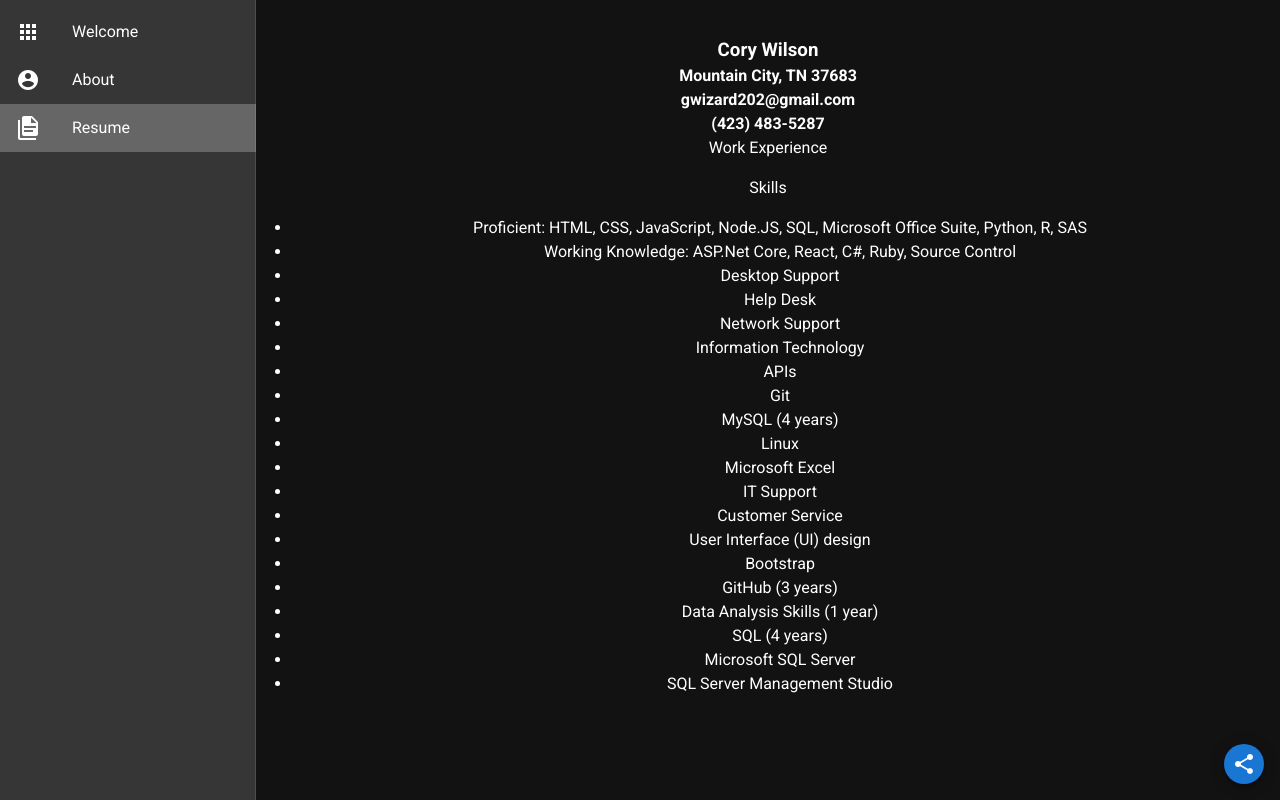
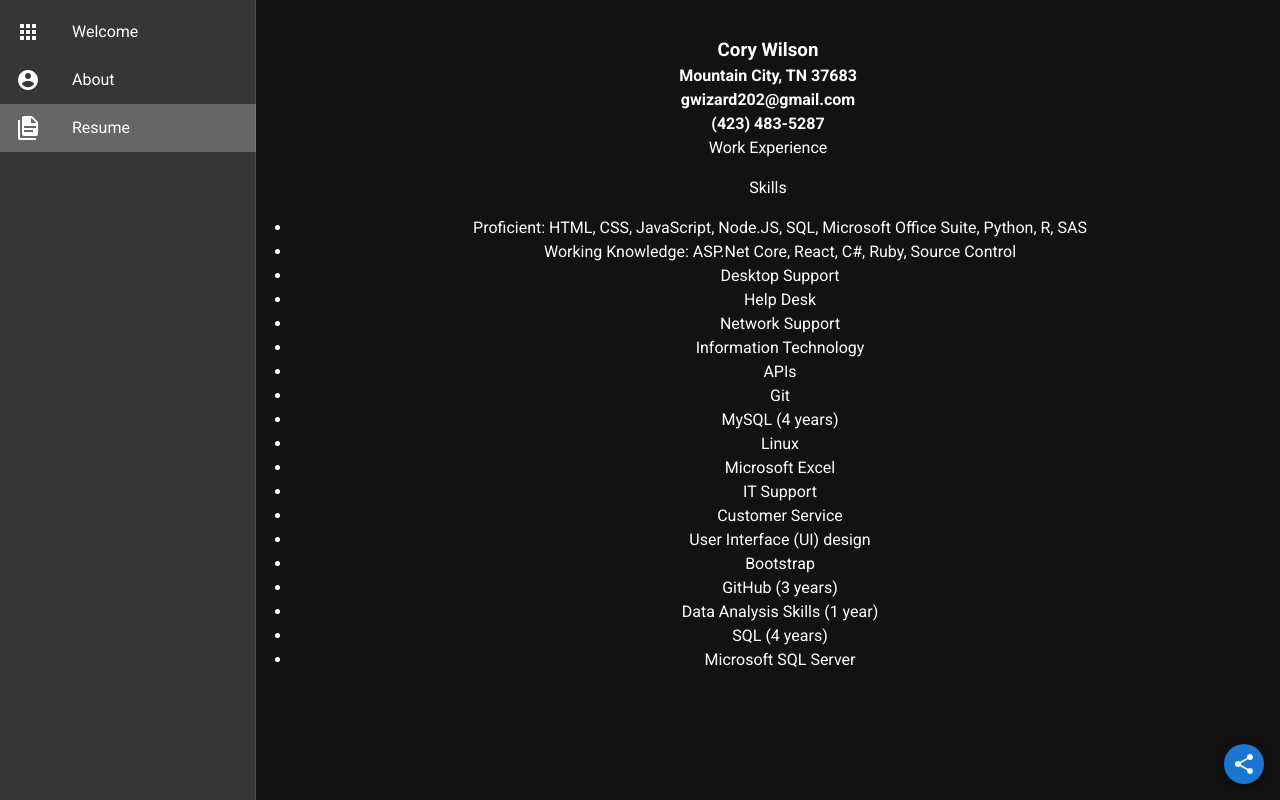
Before and after one commit to cwil751/nuxt-vuetify, a Nuxt app: page /resume in a window 1280 px wide. Built offline with nearby package versions, Linux system fonts and the light colour scheme.

Commit message:
Removed a skill

```diff
--- a/pages/resume.vue
+++ b/pages/resume.vue
@@ -29,7 +29,6 @@
 <li>Data Analysis Skills (1 year)</li>
 <li>SQL (4 years)</li>
 <li>Microsoft SQL Server</li>
-<li>SQL Server Management Studio</li>
 </ul>
 </v-col>
 </v-row>
```
